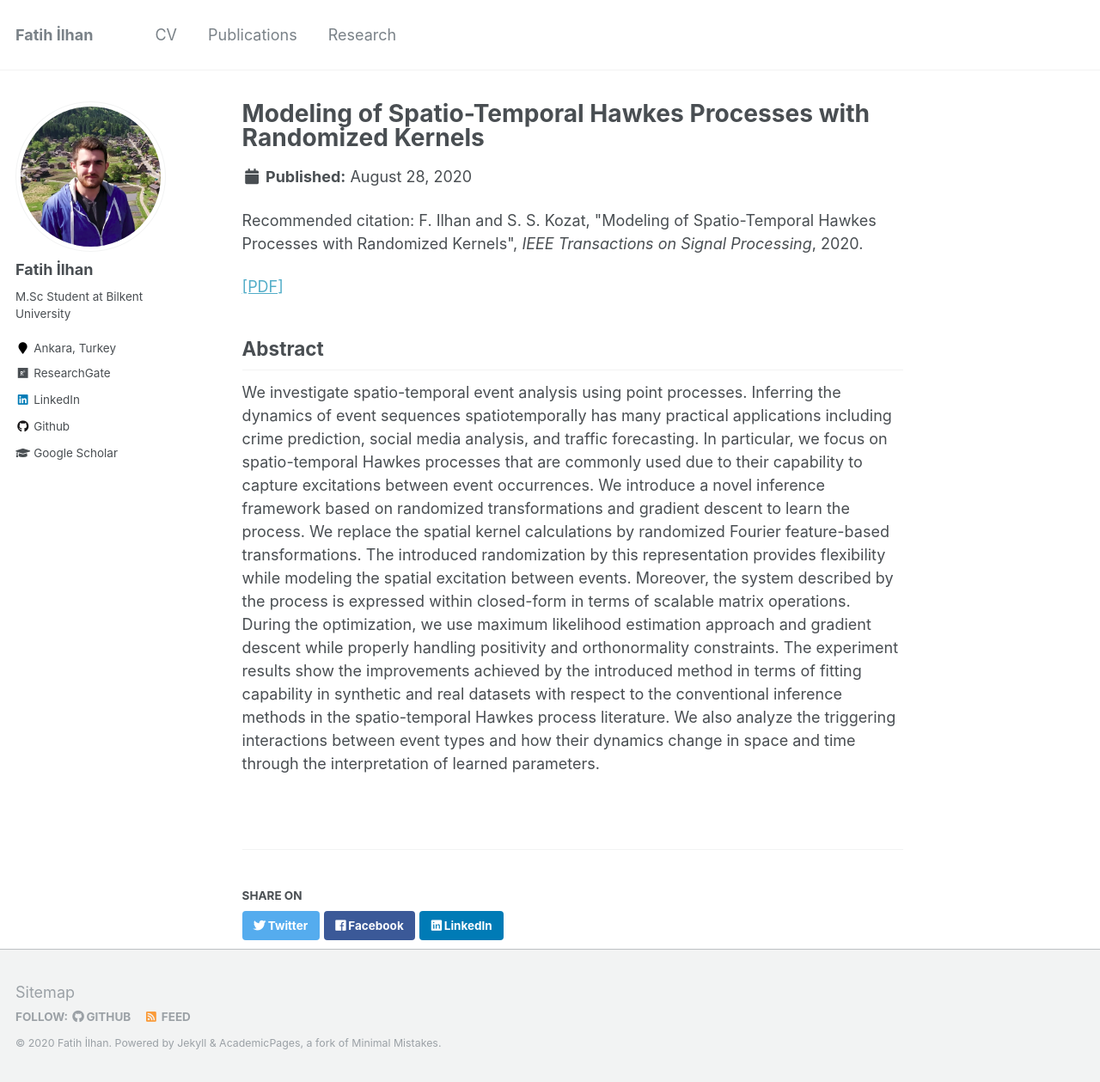
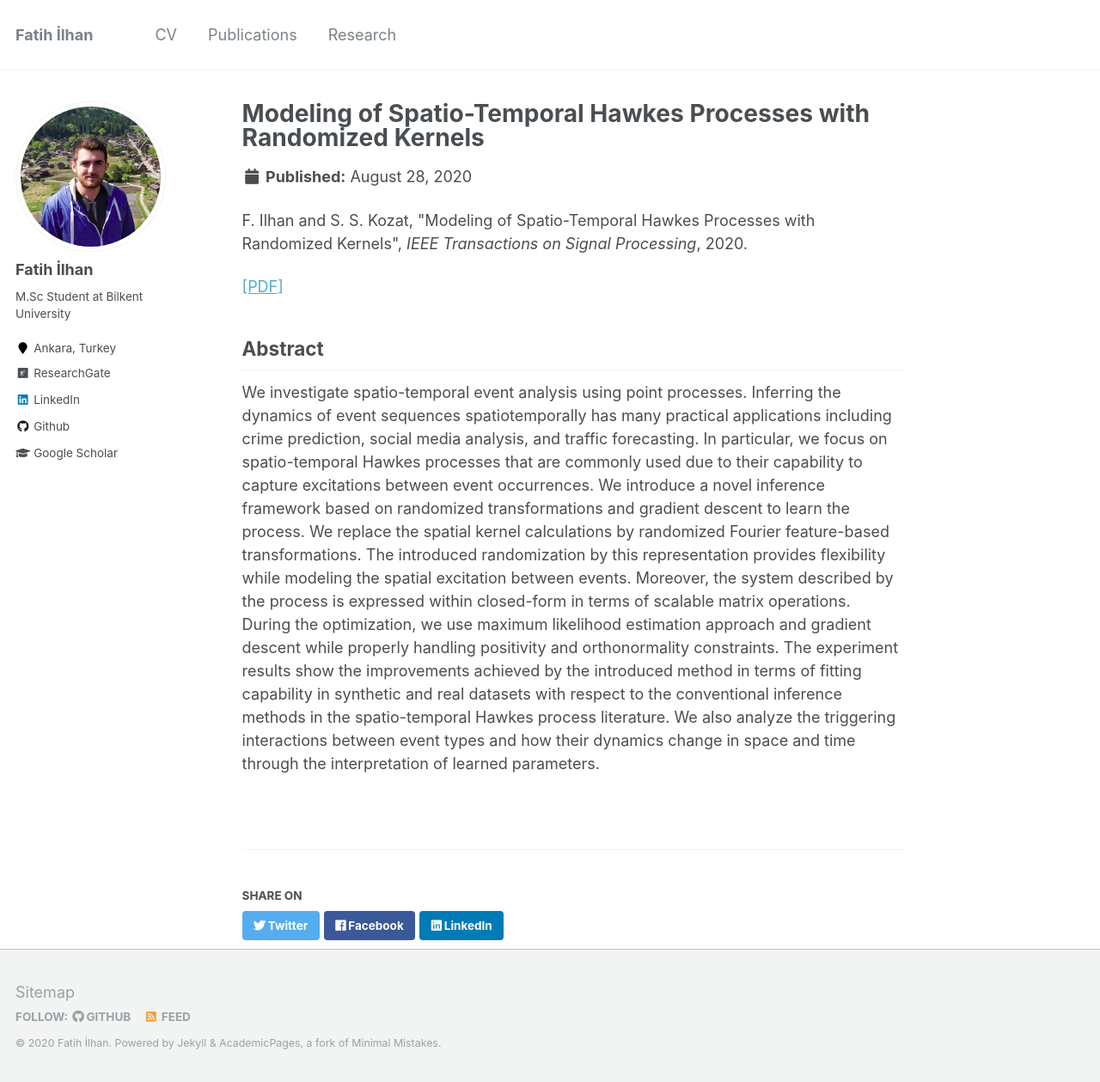
Before and after one commit to fatih-ilhan/fatih-ilhan.github.io, a Jekyll site: the page built from _publications/STHP.md, in a window 1280 px wide and 1259 px high. Shown: the whole window at 86% size. Built offline with Jekyll 4.4.1, drawn with Linux system fonts in a browser that asks for light colours.

Commit message:
update publications

```diff
--- a/_layouts/single.html
+++ b/_layouts/single.html
@@ -44,9 +44,9 @@
 
 
         {% if page.citation and page.paperurl %}
-          <p>Recommended citation: {{ page.citation }} <a href="{{ page.paperurl }}"><u>{{ page.paperurl }}</u></a></p>
+          <p>{{ page.citation }} <a href="{{ page.paperurl }}"><u>{{ page.paperurl }}</u></a></p>
         {% elsif page.citation %}
-          <p>Recommended citation: {{ page.citation }} </p>
+          <p>{{ page.citation }} </p>
         {% endif %}
 
         </header>
```
